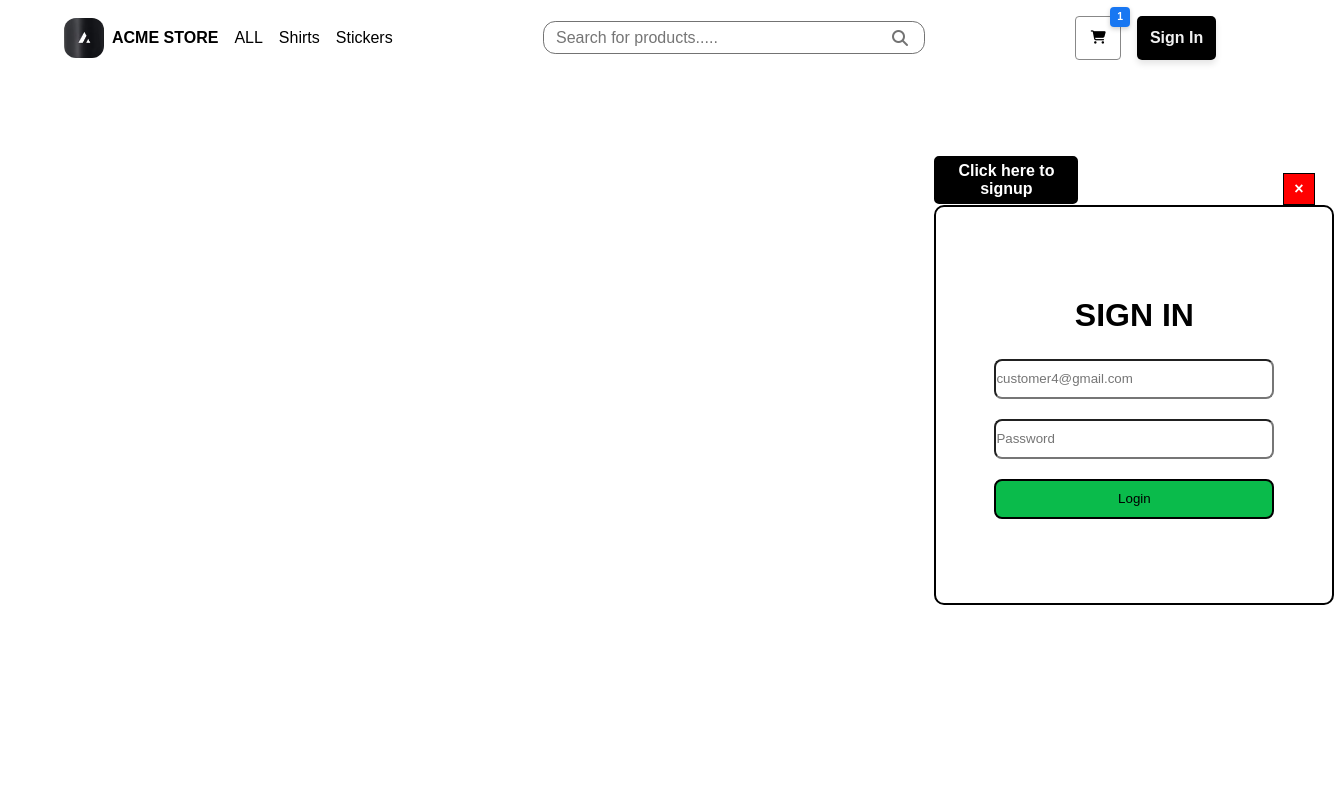
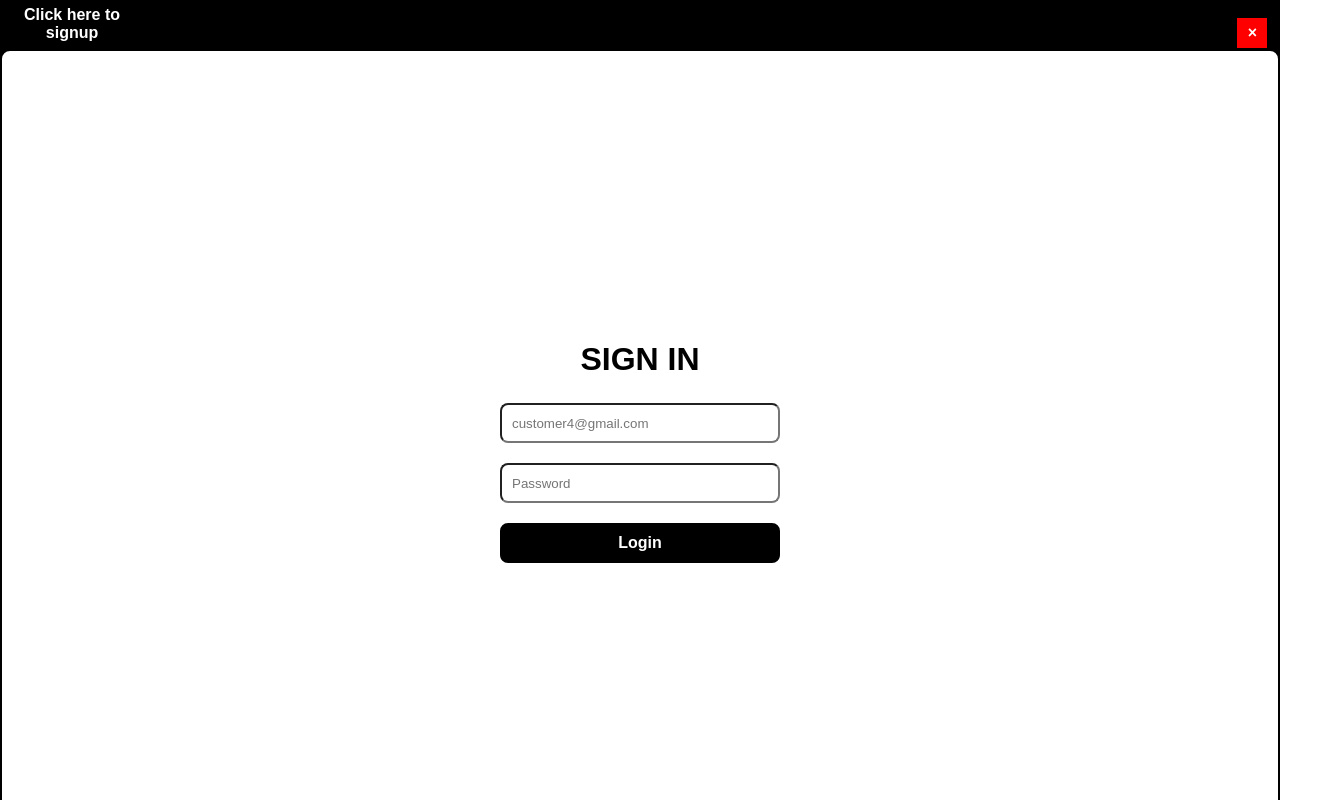
Before and after one commit to PrativaNeupane/e_commerce, a website built with Vite: page index.html in a window 1280 px wide. Both pictures are taken after a click on the button "Sign In". Shown: the whole page, 1334 px wide, since content can reach past the window. Built offline with nearby package versions, Linux system fonts and the light colour scheme; a web font is replaced by a local one.

Commit message:
Updated login page

```diff
--- a/src/style.css
+++ b/src/style.css
@@ -227,15 +227,21 @@ button {
 }
 
 .flip-card-container {
-  width: 25rem;
-  height: 25rem;
+  background-color: rgba(0, 0, 0, 1);
+  height: 100%;
+  width: 100%;
+  position: fixed;
+  top: 0;
+  left: 0;
   perspective: 1000px;
   display: flex;
   justify-content: center;
   align-items: center;
-  position: absolute;
-  left: 73%;
+  z-index: 100;
+
+  /* left: 73%;
   margin-top: 5rem;
+  */
 }
 .flip-card {
   width: 100%;
@@ -262,11 +268,14 @@ button {
   border: 2px solid black;
   width: 280px;
   height: 2.5rem;
-  background-color: #0abb4b;
+  background-color: #000;
   display: flex;
   justify-content: center;
   align-items: center;
   border-radius: 0.5rem;
+  color: #fff;
+  font-size: inherit;
+  font-weight: bold;
 }
 .sig-in-form-btn:hover {
   background-color: #0000ff;
@@ -297,8 +306,11 @@ button {
   display: flex;
   justify-content: center;
   align-items: center;
+  gap: 7px;
+}
 
-  gap: 7px;
+input::placeholder {
+  text-indent: 10px;
 }
 
 .sign-up-form {
@@ -317,12 +329,15 @@ button {
   border: 2px solid black;
   width: 280px;
   height: 2.5rem;
-  background-color: #0abb4b;
+  background-color: #000;
   display: flex;
   justify-content: center;
   align-items: center;
   border-radius: 4px;
   margin-top: 1rem;
+  color: #fff;
+  font-weight: bold;
+  font-size: inherit;
 }
 .sign-up-btn:hover {
   background-color: #0000ff;
@@ -356,7 +371,7 @@ button {
   border: 1px solid black;
   font-size: 1rem;
   font-weight: bold;
-  left: 50%;
+  left: 85%;
 }
 .flip-cross-btn:hover {
   background-color: #0000ff;
```
Also changed, not shown: demo.html (+2 -0 lines).
